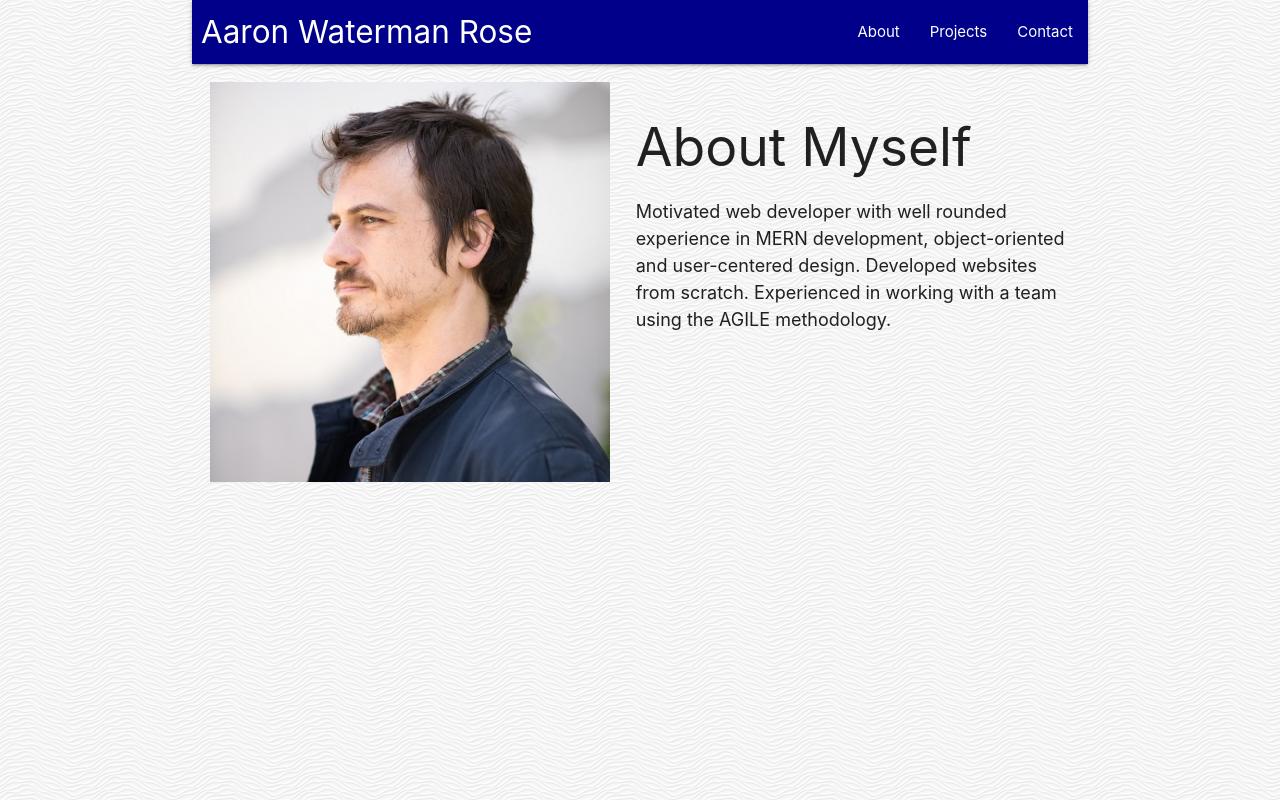
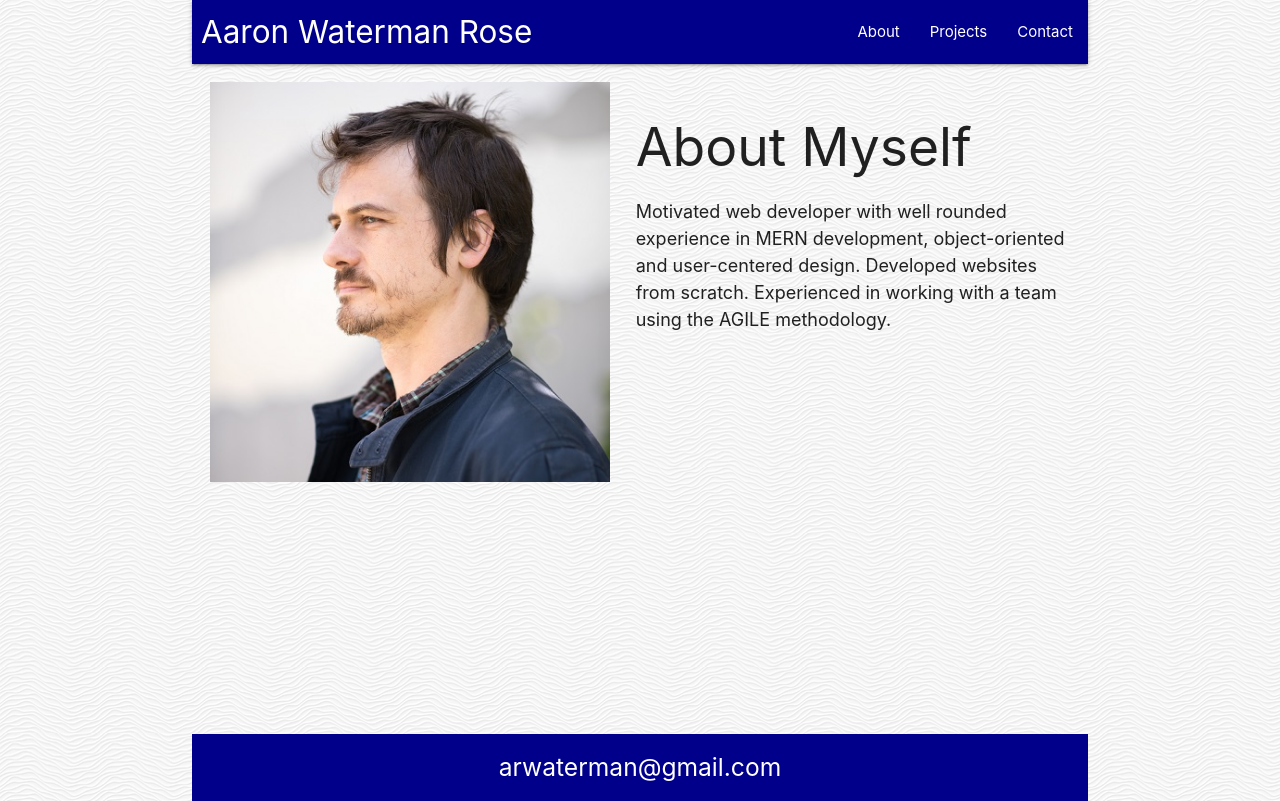
Before and after one commit to RexStrider/React-Portfolio, a React (Create React App) app in the folder client/: page / in a window 1280 px wide. Built offline with nearby package versions, Linux system fonts and the light colour scheme.

Commit message:
added in a sticky footer

```diff
--- /dev/null
+++ b/client/src/App.js
@@ -0,0 +1,11 @@
+import React from 'react';
+
+import Container from './Components/Container';
+
+function App() {
+    return(
+        <Container />
+    )
+}
+
+export default App;
--- a/client/src/Components/Contact.js
+++ b/client/src/Components/Contact.js
@@ -17,7 +17,7 @@ class Contact extends Component {
     componentDidMount() {
         document.addEventListener('DOMContentLoaded', () => {
             const elems = document.querySelectorAll('.modal');
-            this.setState({ modal: M.Modal.init(elems, options) });
+            M.Modal.init(elems, options);
         });
     }
 
@@ -65,7 +65,7 @@ class Contact extends Component {
                         <h4>{this.state.modalMsg}</h4>
                     </div>
                     <div className="modal-footer">
-                        <a className="modal-close waves-effect waves-green btn-flat">Close</a>
+                        <section className="modal-close waves-effect waves-green btn-flat">Close</section>
                     </div>
                 </div>
 
--- a/client/src/Components/App.css
+++ b/client/src/Components/Container.css
@@ -5,3 +5,7 @@ body {
 p {
     font-size: 18px;
 }
+
+#push {
+    height: 50px;
+}
--- a/client/src/Components/App.js
+++ b/client/src/Components/Container.js
@@ -1,4 +1,4 @@
-import './App.css';
+import './Container.css';
 
 import React from 'react';
 import { BrowserRouter, Route} from 'react-router-dom';
@@ -7,20 +7,23 @@ import Header from './Header';
 import About from './About';
 import Portfolio from './Portfolio';
 import Contact from "./Contact";
+import Footer from "./Footer";
 
-function App() {
+function Container() {
   return (
-    <section className="container">
+    <section id='container' className="container">
       <BrowserRouter>
-        <section>
+        <section id='section'>
           <Header />
           <Route exact path="/" component={About} />
           <Route exact path="/projects" component={Portfolio} />
           <Route exact path="/contact" component={Contact} />
+          <section id='push' />
         </section>
       </BrowserRouter>
+      <Footer />
     </section>
   );
 }
 
-export default App;
+export default Container;
--- /dev/null
+++ b/client/src/Components/Footer.css
@@ -0,0 +1,24 @@
+body, #root, #container, #section {
+    display: flex;
+    min-height: calc(100vh - 65.6px);
+    flex-direction: column;
+}
+
+.page-footer {
+    background-color: darkblue;
+
+    padding-top: 20px;
+    padding-bottom: 20px;
+
+    flex: 1 0 auto;
+}
+
+.page-footer .container {
+    display: flex;
+    justify-content: center;
+    align-items: center;
+}
+
+.page-footer .container h5 {
+    margin: 0;
+}
--- /dev/null
+++ b/client/src/Components/Footer.js
@@ -0,0 +1,15 @@
+import './Footer.css';
+
+import React from 'react';
+
+function Footer() {
+    return (
+        <footer className="page-footer">
+            <section className='container'>
+                <h5 className="white-text">arwaterman@gmail.com</h5>
+            </section>
+        </footer>
+    )
+}
+
+export default Footer;
--- a/client/src/Components/Header.js
+++ b/client/src/Components/Header.js
@@ -22,7 +22,7 @@ class Header extends Component {
                     <section className='nav-wrapper'>
                         <section className='brand-logo'>Aaron Waterman Rose</section>
 
-                        <Link data-target="mobile-demo" className="sidenav-trigger"><i className="material-icons">menu</i></Link>
+                        <Link to='' data-target="mobile-demo" className="sidenav-trigger"><i className="material-icons">menu</i></Link>
 
                         <ul id='nav-mobile' className='right hide-on-med-and-down'>
                             <li /*className={window.location.pathname === '/' ? 'active' : ''}*/>
--- a/client/src/Components/Portfolio.css
+++ b/client/src/Components/Portfolio.css
@@ -41,9 +41,9 @@
     margin-left: 2%;
 }
 
-.portfolio footer {
+/* .portfolio footer {
     height: 100px;
-}
+} */
 
 @media (max-width: 992px) {
     .portfolio section {
--- a/client/src/Components/Portfolio.js
+++ b/client/src/Components/Portfolio.js
@@ -43,7 +43,6 @@ function Portfolio() {
 
             { renderContent(projects) }
 
-            <footer />
         </section>
     )
 }
--- a/client/src/index.js
+++ b/client/src/index.js
@@ -2,7 +2,7 @@ import 'materialize-css/dist/css/materialize.min.css';
 
 import React from 'react';
 import ReactDOM from 'react-dom';
-import App from './Components/App';
+import App from './App';
 import * as serviceWorker from './serviceWorker';
 
 ReactDOM.render(
```
